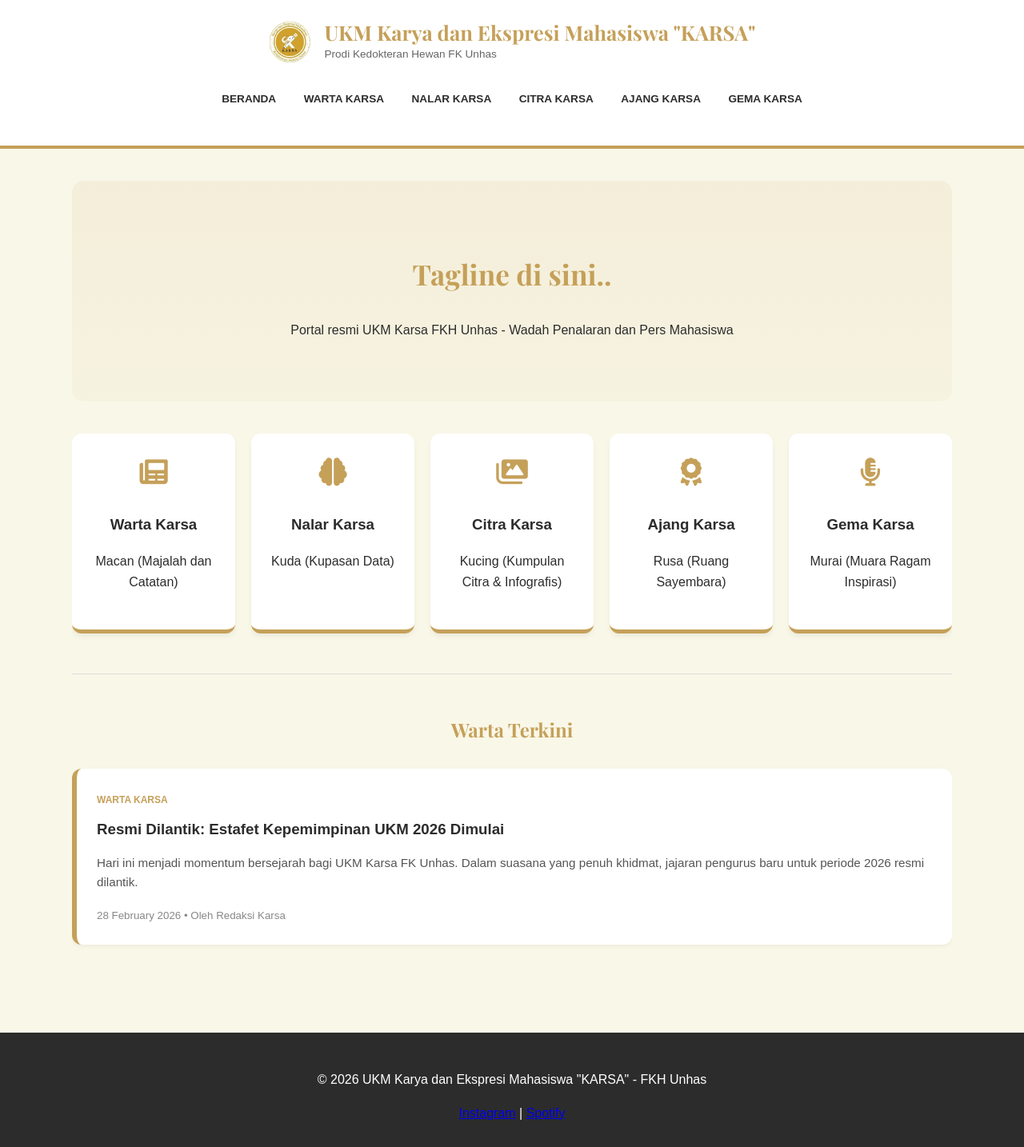
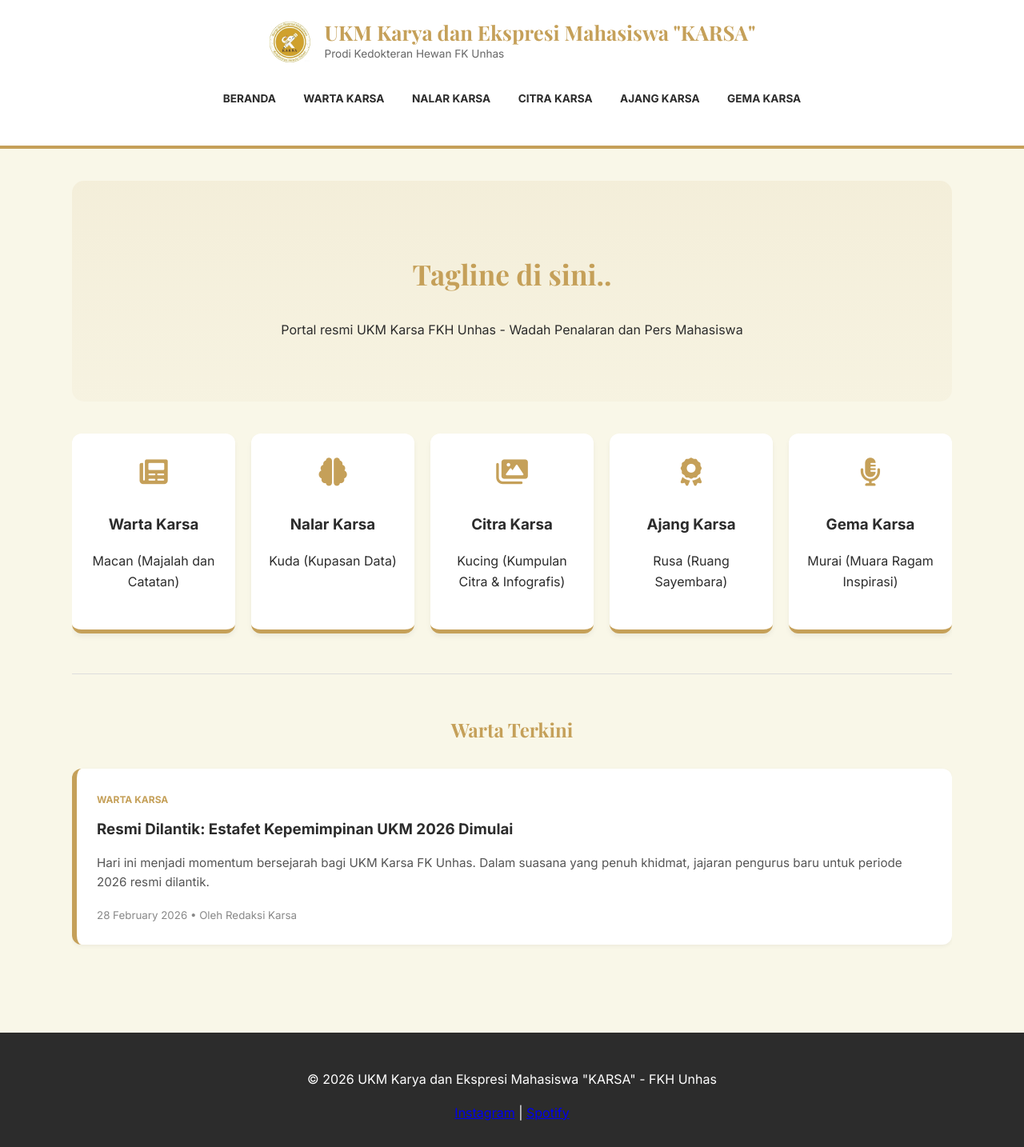
Before and after one commit to rianhs/ukm-karsa, a Jekyll site: the page built from index.html, in a window 1280 px wide. Shown: the whole page at 80% size. Built offline with Jekyll 4.4.1, drawn with Linux system fonts in a browser that asks for light colours.

Commit message:
Update style.css

```diff
--- a/assets/css/style.css
+++ b/assets/css/style.css
@@ -8,7 +8,8 @@
 
 /* 2. Dasar Halaman */
 body {
-    font-family: 'Montserrat', sans-serif;
+    font-family: 'Inter', sans-serif;
+    /* font-family: 'Poppins', sans-serif; */
     background-color: var(--cream);
     color: var(--dark);
     margin: 0;
```
